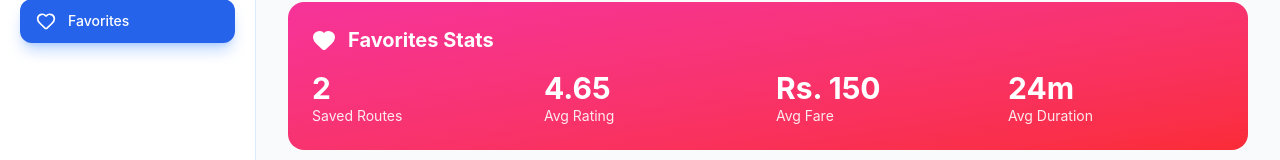
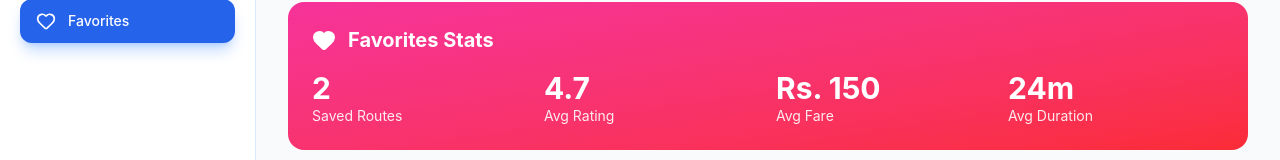
Before and after one commit to BrianFdo03/Ascension-Plymhack, a React (Vite) app in the folder client/: page /passenger/favorites in a window 1280 px wide. Shown: the part 385-545 px from the top of the page. Built offline with nearby package versions, Linux system fonts and the light colour scheme; no server answers.

Commit message:
fix: Resolve TypeScript error in Favorites page
- Fixed parseFloat type error by removing unnecessary parsing
- route.rating is already a number type
- Added toFixed(1) for proper decimal formatting
- Average rating now displays with 1 decimal place

```diff
--- a/client/src/pages/passenger/Favorites.tsx
+++ b/client/src/pages/passenger/Favorites.tsx
@@ -112,7 +112,7 @@ const Favorites = () => {
                         </div>
                         <div>
                             <div className="text-3xl font-bold">
-                                {favorites.reduce((sum, route) => sum + parseFloat(route.rating), 0) / favorites.length || 0}
+                                {(favorites.reduce((sum, route) => sum + route.rating, 0) / favorites.length || 0).toFixed(1)}
                             </div>
                             <div className="text-sm opacity-90">Avg Rating</div>
                         </div>
```
